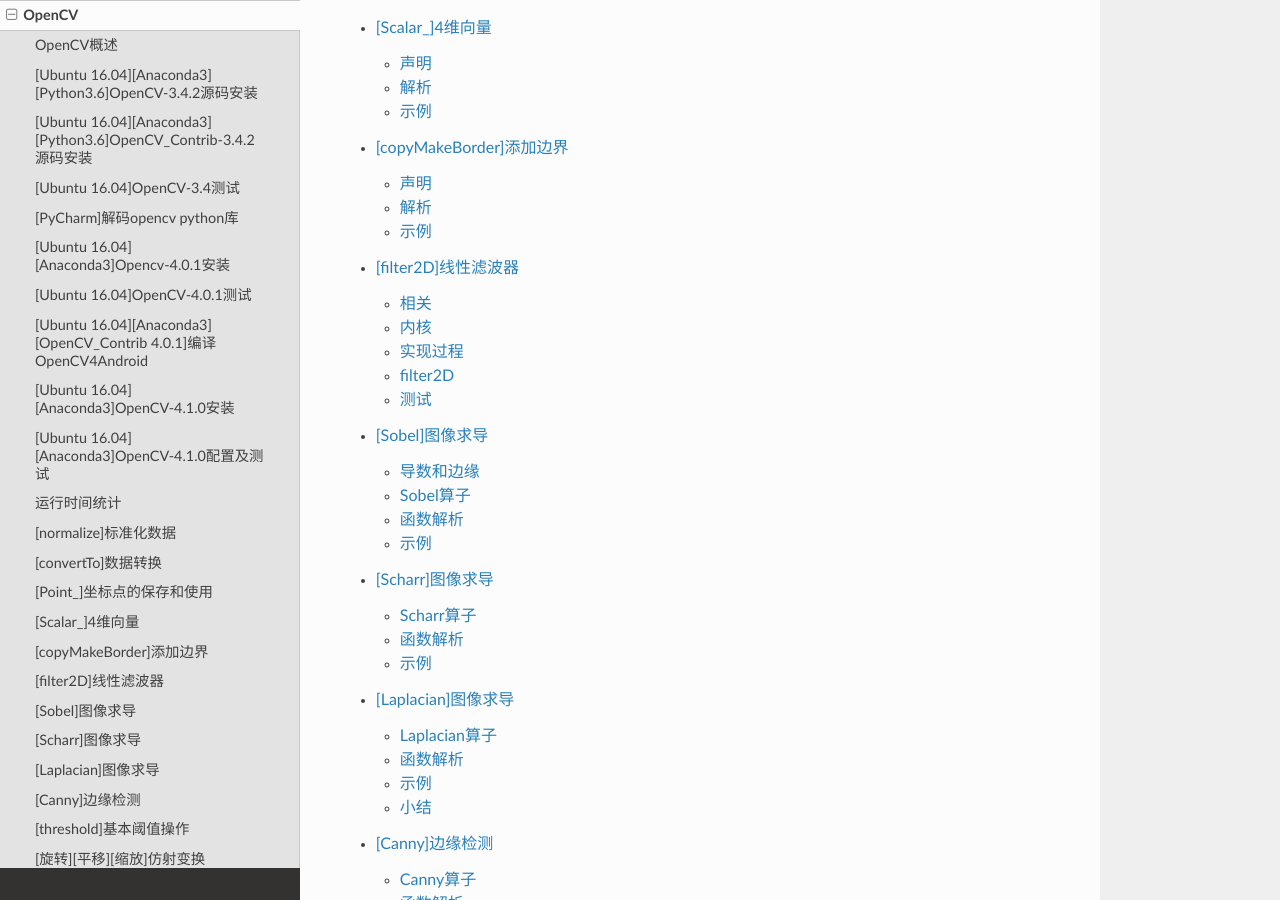
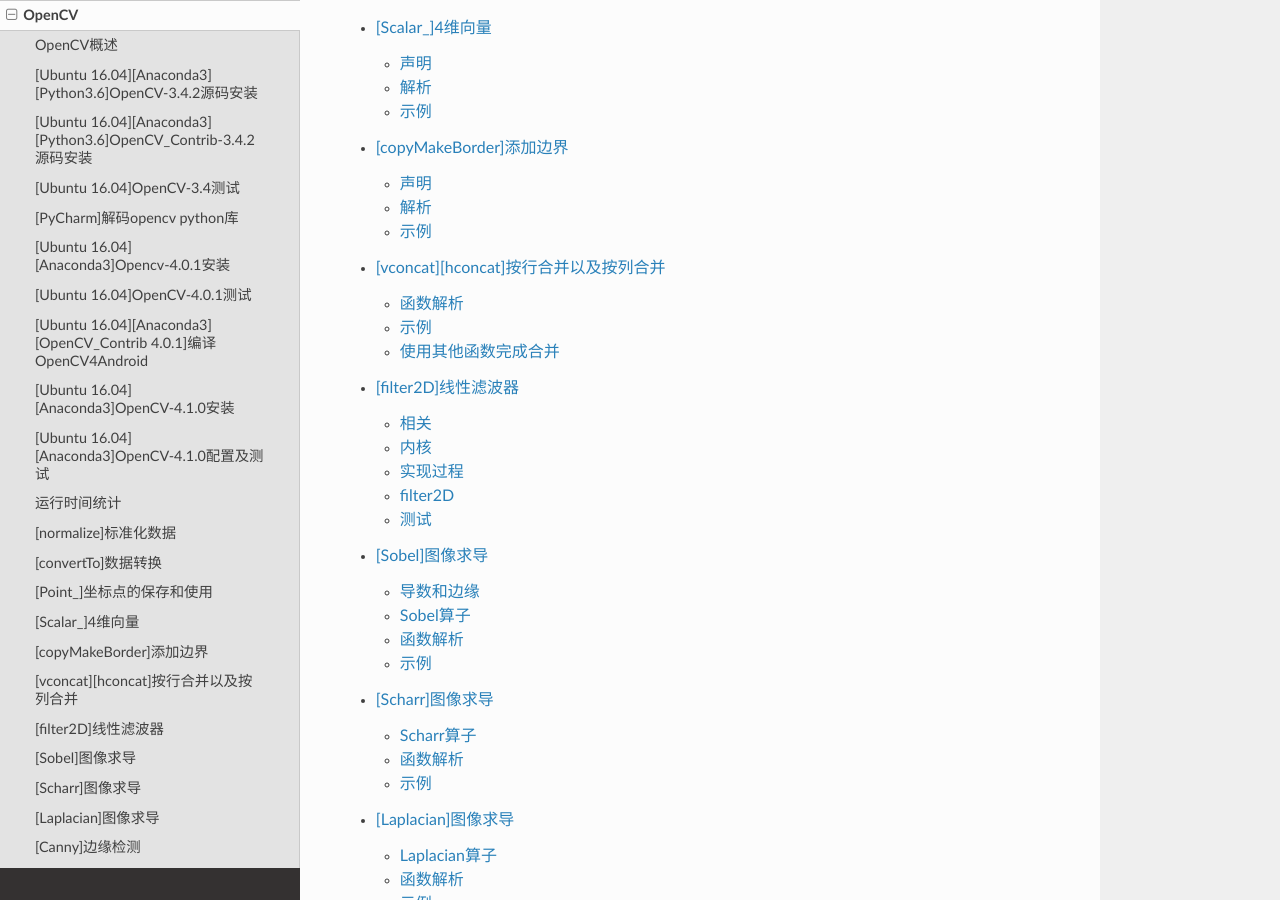
Before and after one commit to Document-Collection/image-processing, a Sphinx documentation site: the page built from docs/source/opencv.rst, in a window 1280 px wide and 900 px high, scrolled down 1695 px. Built offline with Sphinx 7.4.7 and the Read the Docs theme 2.0.0, drawn with Linux system fonts in a browser that asks for light colours; pages that are not in the unit, such as notebooks, are missing from menus; some of the changed lines change nothing that is shown.

Commit message:
docs(opencv): 矩阵Mat按行/列合并

````diff
--- a/docs/source/opencv.rst
+++ b/docs/source/opencv.rst
@@ -25,6 +25,8 @@
    opencv/[Scalar_]4维向量
    opencv/[copyMakeBorder]添加边界
 
+   opencv/[vconcat][hconcat]按行合并以及按列合并
+
    opencv/[filter2D]线性滤波器
    opencv/[Sobel]图像求导
    opencv/[Scharr]图像求导
--- /dev/null
+++ b/docs/source/opencv/[vconcat][hconcat]按行合并以及按列合并.md
@@ -0,0 +1,92 @@
+
+# [vconcat][hconcat]按行合并以及按列合并
+
+参考：[opencv中Mat矩阵的合并与拼接](https://blog.csdn.net/birenxiaofeigg/article/details/88847446)
+
+`OpenCV`提供了多种方式进行矩阵的合并
+
+## 函数解析
+
+主要函数包括
+
+1. [vconcat](https://docs.opencv.org/4.0.1/d2/de8/group__core__array.html#ga744f53b69f6e4f12156cdde4e76aed27)：垂直连接，按行合并
+2. [hconcat](https://docs.opencv.org/4.0.1/d2/de8/group__core__array.html#gaf9771c991763233866bf76b5b5d1776f)：水平连接，按列合并
+
+### vconcat
+
+```
+CV_EXPORTS void vconcat(const Mat* src, size_t nsrc, OutputArray dst);
+CV_EXPORTS void vconcat(InputArray src1, InputArray src2, OutputArray dst);
+CV_EXPORTS_W void vconcat(InputArrayOfArrays src, OutputArray dst);
+```
+
+* `src`：输入矩阵的数组或向量。所有矩阵必须具有相同的列数和相同的深度
+* `nsrc`：`src`中的矩阵数
+* `src2`：用于垂直连接的第二个输入数组
+* `dst`：输出数组
+
+### hconcat
+
+```
+CV_EXPORTS void hconcat(const Mat* src, size_t nsrc, OutputArray dst);
+CV_EXPORTS void hconcat(InputArray src1, InputArray src2, OutputArray dst);
+CV_EXPORTS void hconcat(InputArray src1, InputArray src2, OutputArray dst);
+CV_EXPORTS_W void hconcat(InputArrayOfArrays src, OutputArray dst);
+```
+
+参数和`vconcat`类似
+
+## 示例
+
+以下操作按行合并示例，按列合并操作类似
+
+### 示例一
+
+```
+cv::Mat matArray[] = {cv::Mat(1, 4, CV_8UC1, cv::Scalar(1)),
+                    cv::Mat(1, 4, CV_8UC1, cv::Scalar(2)),
+                    cv::Mat(1, 4, CV_8UC1, cv::Scalar(3)),};
+cv::Mat out;
+cv::vconcat(matArray, 3, out);
+cout << out << endl;
+// out
+[  1,   1,   1,   1;
+   2,   2,   2,   2;
+   3,   3,   3,   3]
+```
+
+### 示例二
+
+```
+cv::Mat_<float> A = (cv::Mat_<float>(3, 2) << 1, 7, 2, 8, 3, 9);
+cv::Mat_<float> B = (cv::Mat_<float>(3, 2) << 4, 10, 5, 11, 6, 12);
+cv::Mat C;
+cv::vconcat(A, B, C);
+cout << C << endl;
+// out
+[1, 7;
+ 2, 8;
+ 3, 9;
+ 4, 10;
+ 5, 11;
+ 6, 12]
+```
+
+### 示例三
+
+```
+std::vector<cv::Mat> matrices = {cv::Mat(1, 4, CV_8UC1, cv::Scalar(1)),
+                                    cv::Mat(1, 4, CV_8UC1, cv::Scalar(2)),
+                                    cv::Mat(1, 4, CV_8UC1, cv::Scalar(3)),};
+cv::Mat out;
+cv::vconcat(matrices, out);
+cout << out << endl;
+// out
+[  1,   1,   1,   1;
+   2,   2,   2,   2;
+   3,   3,   3,   3]
+```
+
+## 使用其他函数完成合并
+
+参考：[opencv中Mat矩阵的合并与拼接](https://blog.csdn.net/birenxiaofeigg/article/details/88847446)
````
